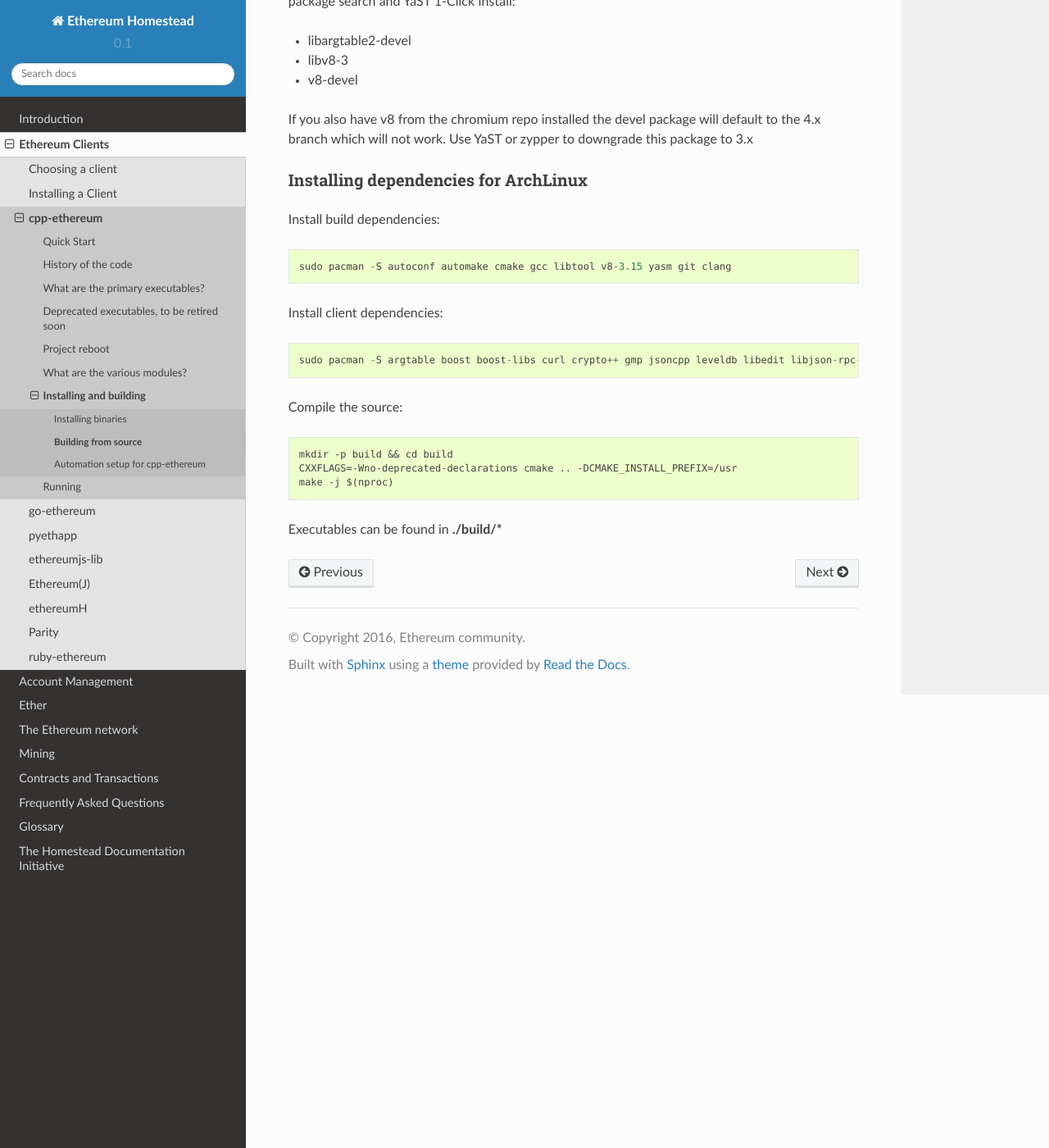
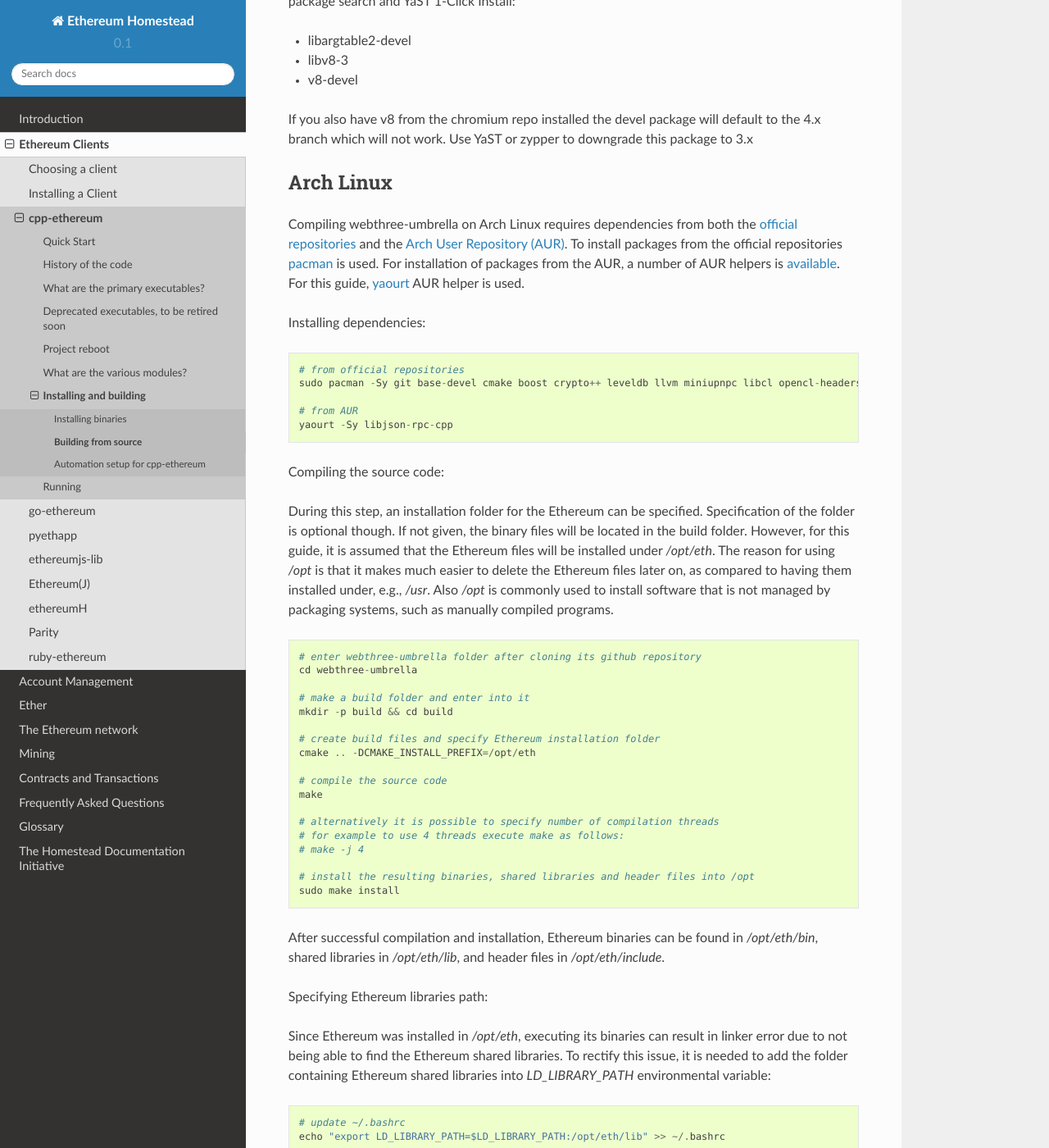
Before and after one commit to ethereum/homestead-guide, a Sphinx documentation site: the page built from source/ethereum-clients/cpp-ethereum/building-from-source/linux.rst, in a window 1280 px wide and 1400 px high, scrolled down 7086 px. Shown: the whole window at 82% size. Built offline with Sphinx 7.4.7 and the Read the Docs theme 2.0.0, drawn with Linux system fonts in a browser that asks for light colours; some of the changed text lies outside the part shown.

Commit message:
Arch Linux compilation instructions updated

```diff
--- a/source/ethereum-clients/cpp-ethereum/building-from-source/linux.rst
+++ b/source/ethereum-clients/cpp-ethereum/building-from-source/linux.rst
@@ -347,21 +347,65 @@
 this package to 3.x
 
 
-Installing dependencies for ArchLinux
-================================================================================
+Arch Linux
+--------------------------------------------------------------------------------
 
-Install build dependencies: ::
+Compiling webthree-umbrella on Arch Linux requires dependencies from both the `official repositories <https://wiki.archlinux.org/index.php/Official_repositories>`_
+and the `Arch User Repository (AUR) <https://wiki.archlinux.org/index.php/Arch_User_Repository>`_. To install packages from the official repositories `pacman <https://wiki.archlinux.org/index.php/Pacman>`_ is used.
+For installation of packages from the AUR, a number of AUR helpers is `available <https://wiki.archlinux.org/index.php/AUR_helpers>`_. For this guide, `yaourt <http://archlinux.fr/yaourt-en>`_ AUR helper is used.
 
-    sudo pacman -S autoconf automake cmake gcc libtool v8-3.15 yasm git clang
+Installing dependencies: ::
 
-Install client dependencies: ::
+    # from official repositories
+    sudo pacman -Sy git base-devel cmake boost crypto++ leveldb llvm miniupnpc libcl opencl-headers libmicrohttpd qt5-base qt5-webengine
 
-    sudo pacman -S argtable boost boost-libs curl crypto++ gmp jsoncpp leveldb libedit libjson-rpc-cpp-git libmicrohttpd miniupnpc ncurses libcl opencl-headers openssl python2 qt5-base qt5-declarative qt5-quick1 qt5-quickcontrols qt5-webengine qt5-webkit qt5-graphicaleffects readline snappy llvm scons gperftools
+    # from AUR
+    yaourt -Sy libjson-rpc-cpp
 
-Compile the source: ::
 
+Compiling the source code:
+
+During this step, an installation folder for the Ethereum can be specified.
+Specification of the folder is optional though. If not given, the
+binary files will be located in the build folder. However, for this guide,
+it is assumed that the Ethereum files will be installed under `/opt/eth`. The reason for
+using `/opt` is that it makes much easier to delete the Ethereum files later on,
+as compared to having them installed under, e.g., `/usr`. Also `/opt` is commonly used
+to install software that is not managed by packaging systems, such as manually
+compiled programs. ::
+
+    # enter webthree-umbrella folder after cloning its github repository
+    cd webthree-umbrella
+
+    # make a build folder and enter into it
     mkdir -p build && cd build
-    CXXFLAGS=-Wno-deprecated-declarations cmake .. -DCMAKE_INSTALL_PREFIX=/usr
-    make -j $(nproc)
 
-Executables can be found in **./build/\***
+    # create build files and specify Ethereum installation folder
+    cmake .. -DCMAKE_INSTALL_PREFIX=/opt/eth
+
+    # compile the source code
+    make
+
+    # alternatively it is possible to specify number of compilation threads
+    # for example to use 4 threads execute make as follows:
+    # make -j 4
+
+    # install the resulting binaries, shared libraries and header files into /opt
+    sudo make install
+
+
+After successful compilation and installation, Ethereum binaries can be found in `/opt/eth/bin`,
+shared libraries in `/opt/eth/lib`, and header files in `/opt/eth/include`.
+
+
+Specifying Ethereum libraries path:
+
+Since Ethereum was installed in `/opt/eth`, executing its binaries can result in linker error due to not being
+able to find the Ethereum shared libraries. To rectify this issue, it is needed to add the folder containing
+Ethereum shared libraries into `LD_LIBRARY_PATH` environmental variable: ::
+
+    # update ~/.bashrc
+    echo "export LD_LIBRARY_PATH=$LD_LIBRARY_PATH:/opt/eth/lib" >> ~/.bashrc
+
+    # reload ~/.bashrc
+    source ~/.bashrc
```
